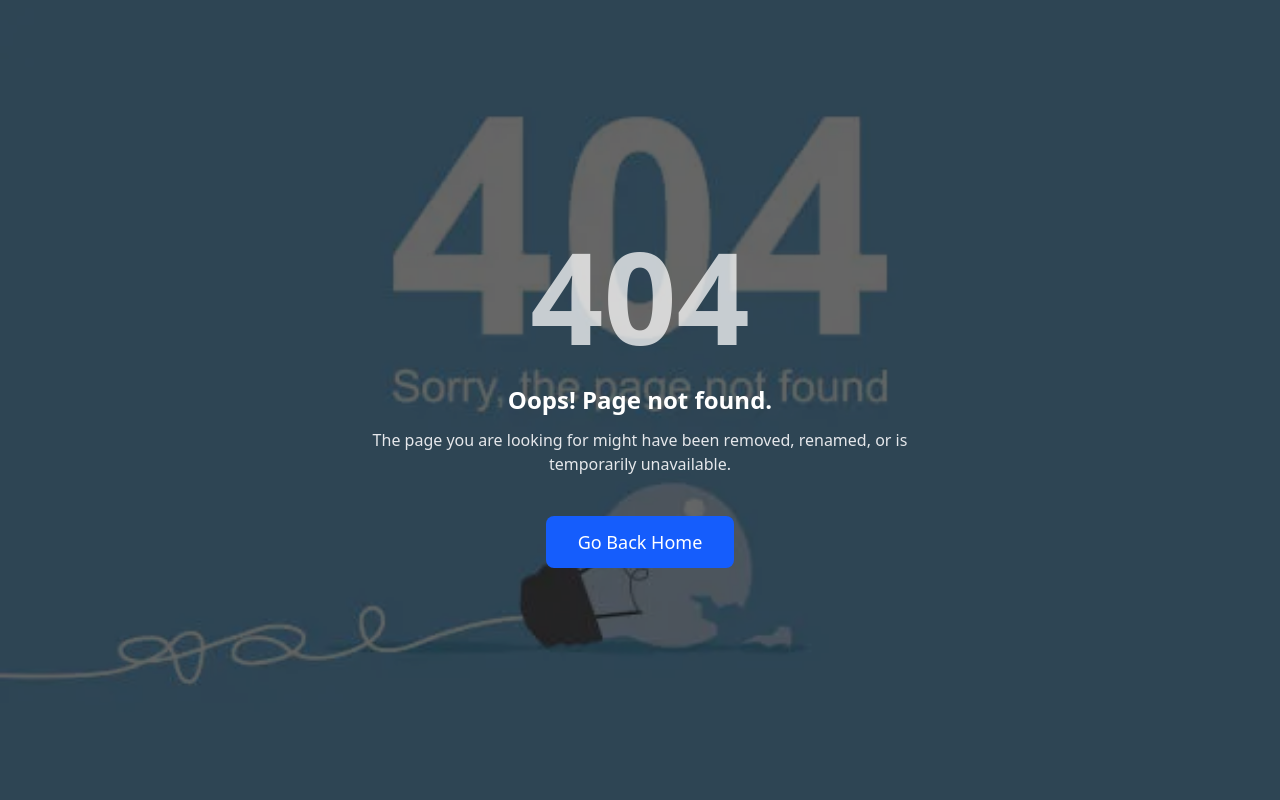
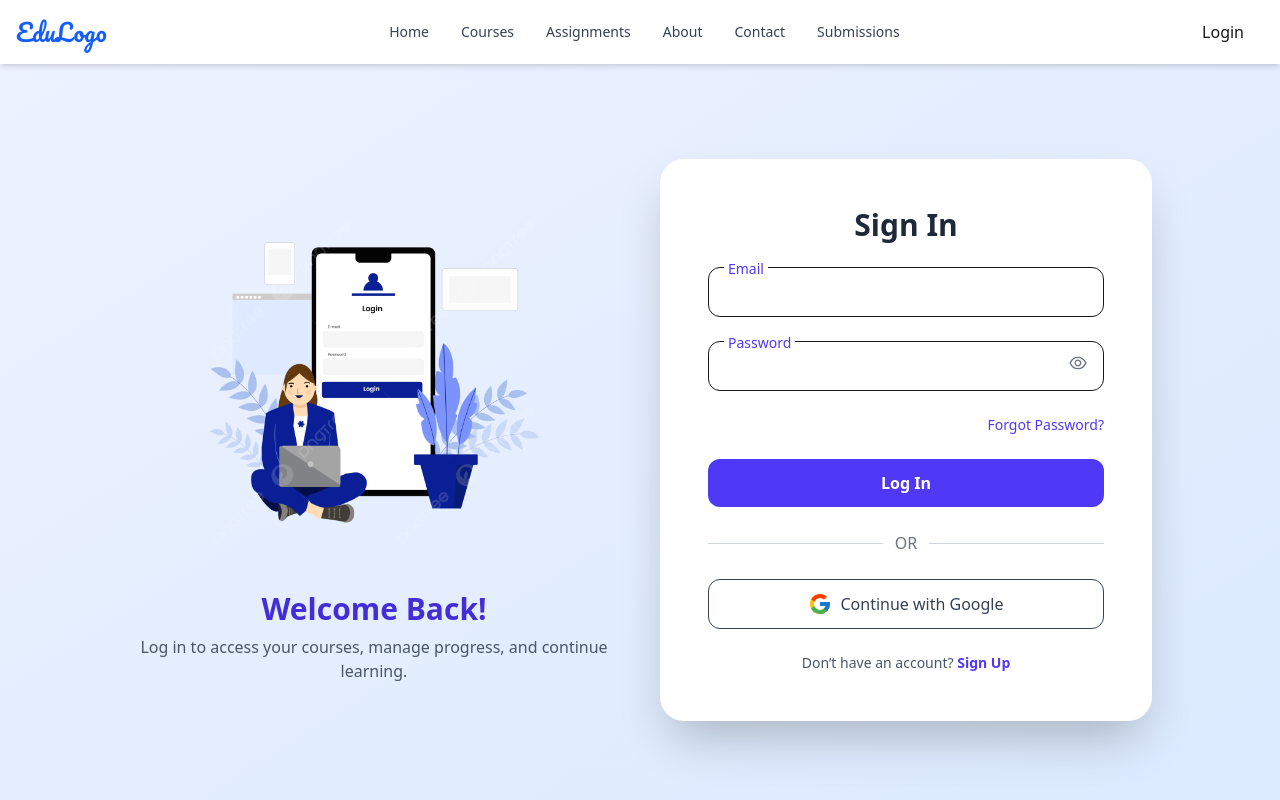
Before and after one commit to WaseurGIT/online-academy-frontend, a React (Vite) app: page /login in a window 1280 px wide. Before the commit this address had no page. Shown: the top 800 px of the page. Built offline with nearby package versions, Linux system fonts and the light colour scheme; a web font is replaced by a local one.

Commit message:
designed the login page

```diff
--- a/package.json
+++ b/package.json
@@ -21,6 +21,7 @@
     "match-sorter": "^8.2.0",
     "react": "^19.2.0",
     "react-dom": "^19.2.0",
+    "react-icons": "^5.5.0",
     "react-router-dom": "^7.11.0",
     "sort-by": "^1.2.0",
     "tailwindcss": "^4.1.18"
--- /dev/null
+++ b/src/auth/Login/Login.jsx
@@ -0,0 +1,130 @@
+import React, { useState } from "react";
+import { FcGoogle } from "react-icons/fc";
+import { AiOutlineEye, AiOutlineEyeInvisible } from "react-icons/ai";
+
+const Login = () => {
+  const [email, setEmail] = useState("");
+  const [password, setPassword] = useState("");
+  const [showPass, setShowPass] = useState(false);
+
+  const handleLogin = (e) => {
+    e.preventDefault();
+    // your auth logic
+    alert(`Email: ${email}\nPassword: ${password}`);
+  };
+
+  const handleGoogleLogin = () => {
+    alert("Google login clicked");
+  };
+
+  return (
+    <div className="min-h-screen flex items-center justify-center bg-gradient-to-br from-indigo-50 to-blue-100 px-4 pt-20">
+      <div className="grid md:grid-cols-2 gap-10 max-w-5xl w-full">
+
+        {/* Illustrative side */}
+        <div className="hidden md:flex flex-col items-center justify-center">
+          <img
+            src="/login.png"
+            alt="Login Illustration"
+            className="w-3/4 animate-fadeIn"
+          />
+          <h2 className="mt-6 text-3xl font-bold text-indigo-700">
+            Welcome Back!
+          </h2>
+          <p className="text-gray-600 text-center mt-2">
+            Log in to access your courses, manage progress, and continue learning.
+          </p>
+        </div>
+
+        {/* Form side */}
+        <div className="bg-white rounded-3xl shadow-2xl p-8 md:p-12 relative overflow-hidden">
+          <h2 className="text-3xl font-extrabold text-gray-800 text-center mb-6">
+            Sign In
+          </h2>
+
+          <form onSubmit={handleLogin} className="space-y-6">
+            {/* Email */}
+            <div className="relative">
+              <input
+                type="email"
+                value={email}
+                onChange={(e) => setEmail(e.target.value)}
+                required
+                placeholder=" "
+                className="peer w-full px-4 py-3 border rounded-xl focus:outline-none focus:ring-2 focus:ring-indigo-400 transition"
+              />
+              <label className="absolute left-4 -top-2 text-sm text-indigo-600 bg-white px-1 peer-focus:top-0 peer-focus:text-xs transition-all">
+                Email
+              </label>
+            </div>
+
+            {/* Password */}
+            <div className="relative">
+              <input
+                type={showPass ? "text" : "password"}
+                value={password}
+                onChange={(e) => setPassword(e.target.value)}
+                required
+                placeholder=" "
+                className="peer w-full px-4 py-3 border rounded-xl focus:outline-none focus:ring-2 focus:ring-indigo-400 transition"
+              />
+              <label className="absolute left-4 -top-2 text-sm text-indigo-600 bg-white px-1 peer-focus:top-0 peer-focus:text-xs transition-all">
+                Password
+              </label>
+              <span
+                className="absolute right-4 top-3 text-gray-500 cursor-pointer"
+                onClick={() => setShowPass(!showPass)}
+              >
+                {showPass ? (
+                  <AiOutlineEyeInvisible size={20} />
+                ) : (
+                  <AiOutlineEye size={20} />
+                )}
+              </span>
+            </div>
+
+            {/* Forgot Password */}
+            <div className="text-right text-sm">
+              <a href="/forgot-password" className="text-indigo-600 hover:underline">
+                Forgot Password?
+              </a>
+            </div>
+
+            {/* Login Button */}
+            <button
+              type="submit"
+              className="w-full py-3 bg-indigo-600 text-white rounded-xl font-semibold hover:bg-indigo-700 transition"
+            >
+              Log In
+            </button>
+          </form>
+
+          {/* OR Divider */}
+          <div className="flex items-center my-6">
+            <div className="flex-grow h-px bg-gray-300"></div>
+            <span className="mx-3 text-gray-500">OR</span>
+            <div className="flex-grow h-px bg-gray-300"></div>
+          </div>
+
+          {/* Social Login */}
+          <button
+            onClick={handleGoogleLogin}
+            className="w-full flex items-center justify-center py-3 border rounded-xl text-gray-700 hover:bg-gray-100 transition"
+          >
+            <FcGoogle size={24} className="mr-2" /> Continue with Google
+          </button>
+
+          {/* Sign Up Link */}
+          <p className="mt-6 text-center text-gray-600 text-sm">
+            Don’t have an account?{" "}
+            <a href="/signup" className="text-indigo-600 font-semibold hover:underline">
+              Sign Up
+            </a>
+          </p>
+        </div>
+      </div>
+    </div>
+  );
+};
+
+export default Login;
--- a/src/components/SharedComponents/Navbar/Navbar.jsx
+++ b/src/components/SharedComponents/Navbar/Navbar.jsx
@@ -44,7 +44,7 @@ const Navbar = () => {
           <div className="hidden md:block">
             <Link
               to="/login"
-              className="bg-blue-600 text-white px-5 py-2 rounded-lg hover:bg-blue-700 transition"
+              className=" px-5 py-2 rounded-lg hover:bg-blue-700 hover:text-white transition"
             >
               Login
             </Link>
--- a/src/main.jsx
+++ b/src/main.jsx
@@ -8,6 +8,7 @@ import Home from "./components/Home/Home.jsx";
 import Courses from "./components/CourseRoutes/Courses/Courses.jsx";
 import About from "./components/About/About.jsx";
 import Contact from "./components/Contact/Contact.jsx";
+import Login from "./auth/Login/Login.jsx";
 
 const router = createBrowserRouter([
   {
@@ -31,6 +32,10 @@ const router = createBrowserRouter([
         path: "/contact",
         element: <Contact></Contact>,
       },
+      {
+        path: '/login',
+        element:<Login></Login>
+      }
     ],
   },
 ]);
```
Also changed, not shown: public/login.png (added), 1 other file (tests, documents, lock files or other folders).
